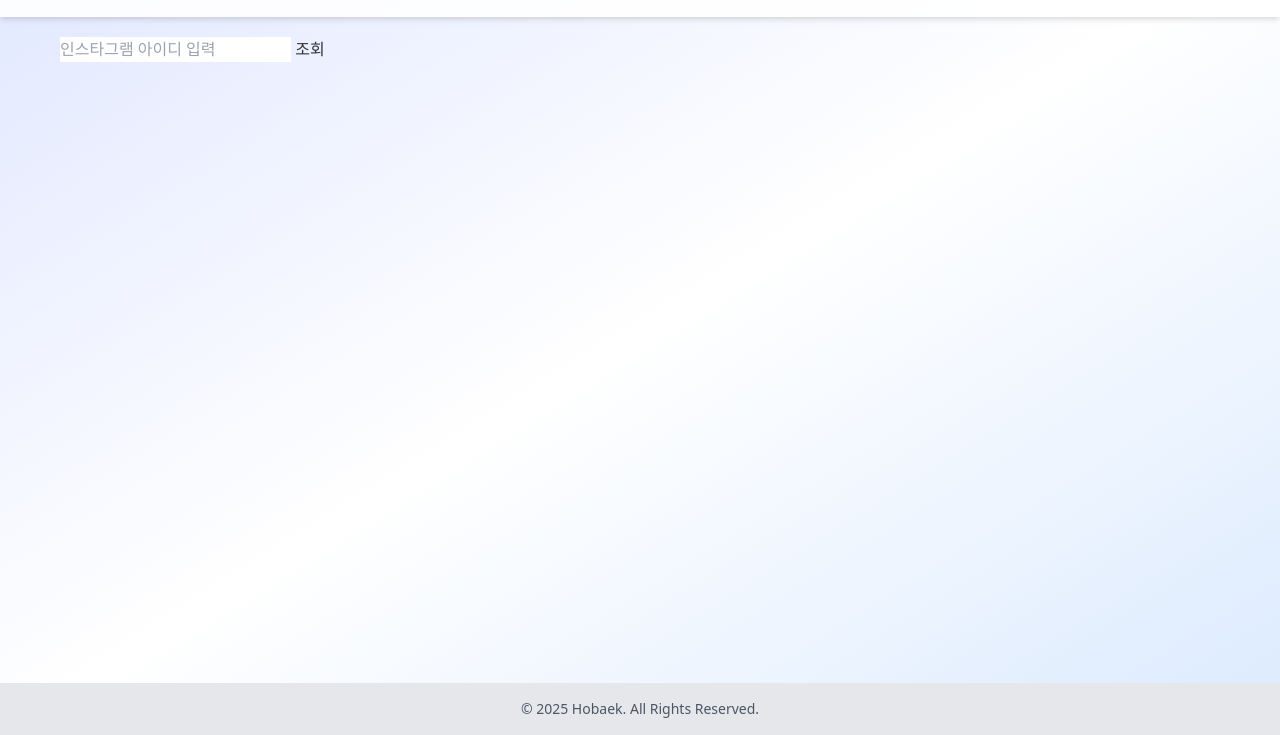
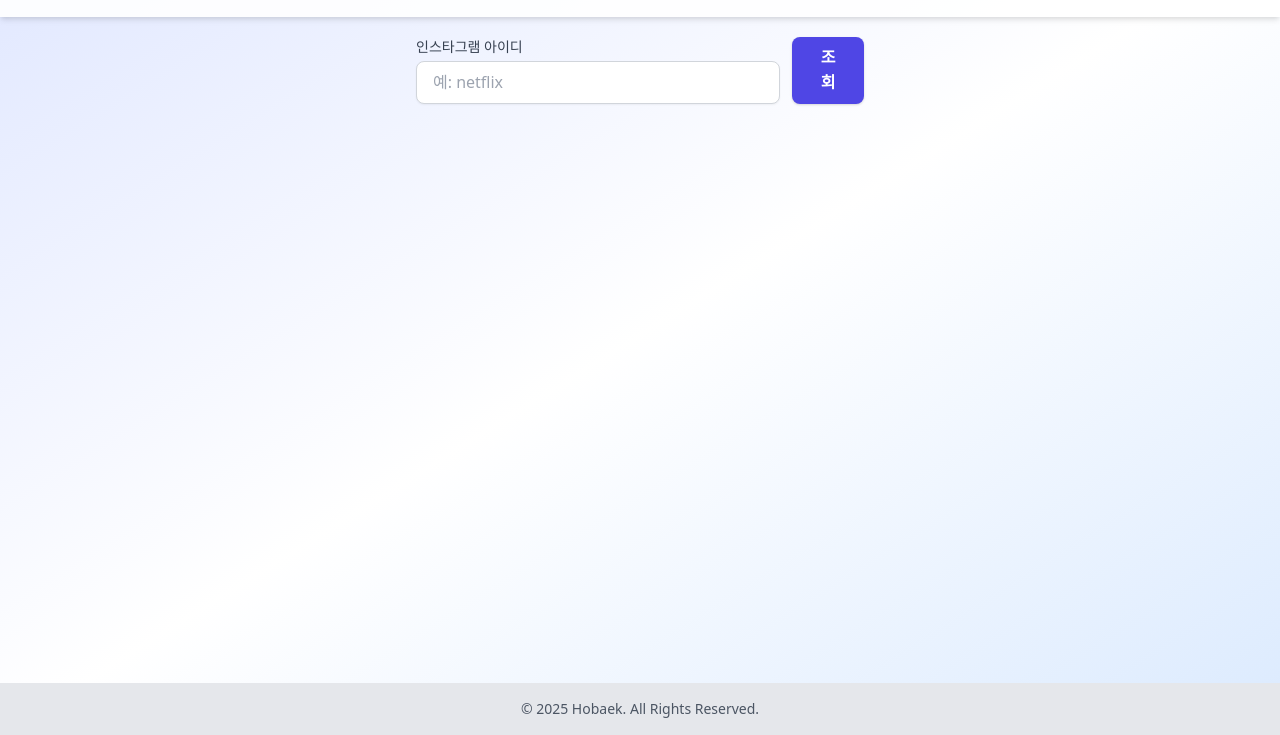
Before and after one commit to kimgaru-cell/marketing, a website: page Instagram-check.html in a window 1280 px wide. Shown: the part 65-800 px from the top of the page. Drawn offline with nearby package versions, Linux system fonts and the light colour scheme; a web font is replaced by a local one.

Commit message:
Update Instagram-check.html

```diff
--- a/Instagram-check.html
+++ b/Instagram-check.html
@@ -29,10 +29,23 @@
     </nav>
 
   <main class="flex-grow container mx-auto px-4 py-10">
-        <input id="username" placeholder="인스타그램 아이디 입력">
-        <button onclick="fetchStats()">조회</button>
+        <div class="flex flex-col sm:flex-row items-center gap-3 mb-6 w-full max-w-md mx-auto">
+           <div class="w-full">
+              <label for="username" class="block text-sm font-medium text-gray-700 mb-1">
+                인스타그램 아이디
+              </label>
+              <input
+                id="username"
+                name="username"
+                type="text"
+                placeholder="예: netflix"
+                class="border border-gray-300 rounded-lg px-4 py-2 focus:outline-none focus:ring-2 focus:ring-indigo-400 shadow-sm w-full"
+              />
+            </div>
+          <button onclick="fetchStats()"class="bg-indigo-600 hover:bg-indigo-700 text-white font-semibold px-6 py-2 rounded-lg shadow">조회</button>
+        </div>
 
-        <div id="result"></div>
+        <div id="result" class="text-lg text-gray-800 font-medium"></div>
   </main>
 
     <script>
@@ -46,14 +59,21 @@
         const data = await res.json();
 
         if (data.error) {
-          document.getElementById('result').textContent = `에러: ${data.error}`;
+          document.getElementById('result').innerHTML = `
+            <div class="bg-red-100 border border-red-400 text-red-700 px-4 py-3 rounded relative max-w-md" role="alert">
+              <strong class="font-bold">오류 발생!</strong>
+              <span class="block sm:inline">${data.error}</span>
+            </div>
+          `;
           return;
         }
 
         document.getElementById('result').innerHTML = `
-          팔로워 수: ${data.followers.toLocaleString()}<br>
-          게시물 수: ${data.posts}<br>
-          평균 좋아요: ${data.avgLikes.toLocaleString()}
+          <div class="bg-white rounded-lg shadow-md p-6 max-w-md">
+            <p class="mb-2"><strong>👥 팔로워 수:</strong> ${data.followers.toLocaleString()}</p>
+            <p class="mb-2"><strong>📸 게시물 수:</strong> ${data.posts}</p>
+            <p class="mb-2"><strong>❤️ 평균 좋아요:</strong> ${data.avgLikes.toLocaleString()}</p>
+          </div>
         `;
       }
     </script>
```
